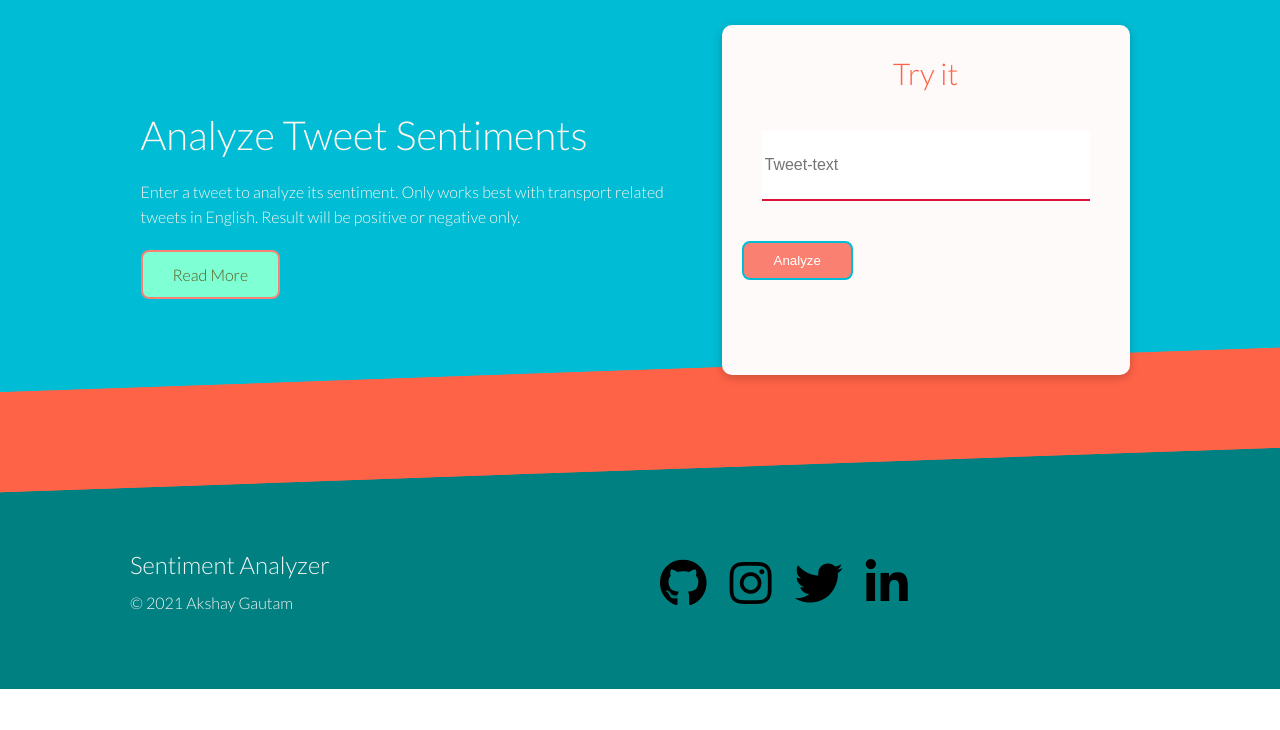
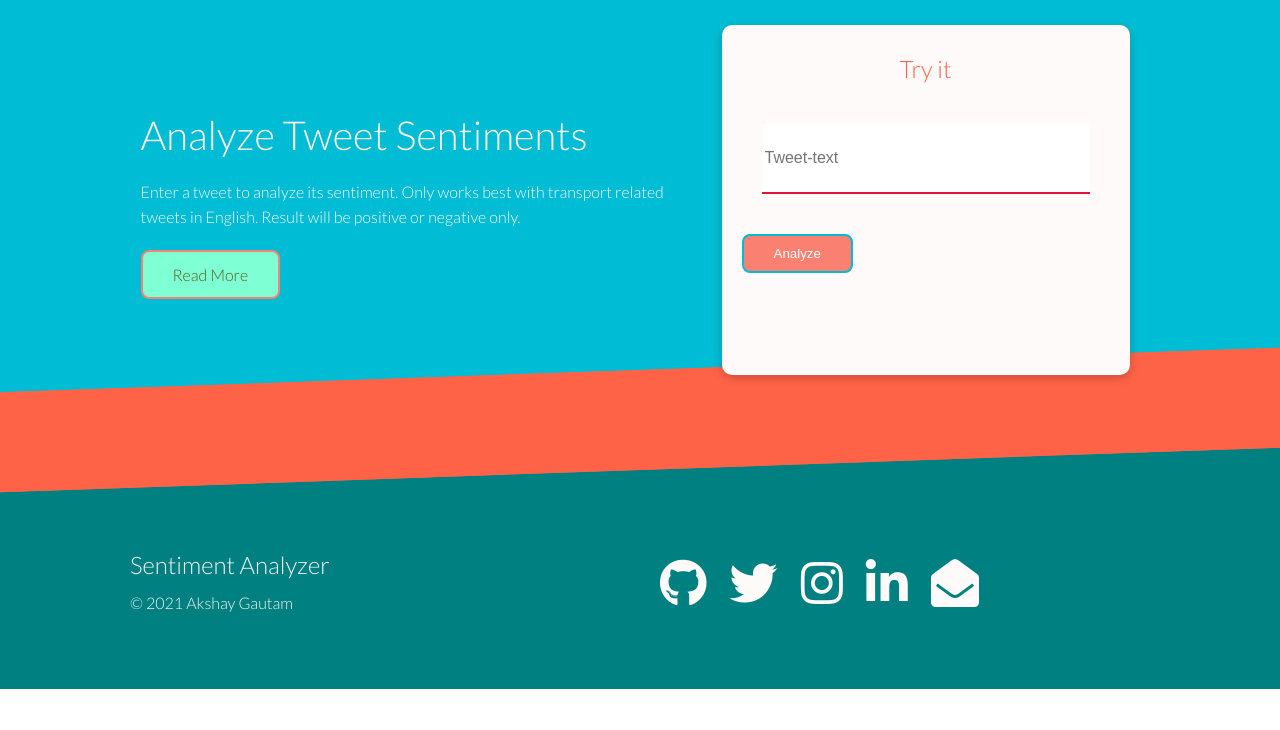
Before and after one commit to Ak-Gautam/Tweet_Sentiment, a Flask app: page / in a window 1280 px wide. Shown: the part 70-800 px from the top of the page. Run offline with Flask 2, Linux system fonts and the light colour scheme.

Commit message:
Better layout-final

```diff
--- a/static/style.css
+++ b/static/style.css
@@ -91,6 +91,11 @@ img {
     gap: 30px;
 }
 
+.input-text {
+    position : relative;
+    animation: slideInFromLeft 1s ease-in;
+}
+
 .input-form {
     position: relative;
     height: 350px;
@@ -118,7 +123,7 @@ img {
 }
 
 .card h2 {
-    font-size: 30px;
+    font-size: 3 0px;
     text-align: center;
 }
 
@@ -199,9 +204,29 @@ img {
 
 .footer .social a {
     margin: 0 10px;
-    color: black;
+    color: snow;
 }
-/*
+
+.fa-github:hover {
+    color: #000000;
+  }
+.fa-twitter:hover {
+    color: #00aced;
+  }
+
+.fa-instagram:hover {
+    color: #e1306c;
+  }
+
+.fa-linkedin-in:hover {
+    color: #0077B5;
+  }
+.fa-envelope-open:hover {
+    color: crimson;
+  }
+
+
+  /*
 .footer nav ul li {
     padding: 5px;
     display: block;
@@ -215,6 +240,26 @@ img {
     background-color: #333;
     transform: translateY(-3px);
 } */
+
+/* Animation */
+@keyframes slideInFromLeft {
+    0% {
+        transform: translateX(-100%);
+    }
+    100% {
+        transform: translateX(0);
+    }
+}
+
+@keyframes slideInFromRight {
+    0% {
+        transform: translateX(100%);
+    }
+    100% {
+        transform: translateX(0);
+    }
+}
+
 
 .bg-dark,
 .btn-dark {
--- a/templates/index.html
+++ b/templates/index.html
@@ -6,6 +6,7 @@
     <link rel="stylesheet" href="https://cdnjs.cloudflare.com/ajax/libs/font-awesome/5.15.1/css/all.min.css" integrity="sha512-+4zCK9k+qNFUR5X+cKL9EIR+ZOhtIloNl9GIKS57V1MyNsYpYcUrUeQc9vNfzsWfV28IaLL3i96P9sdNyeRssA==" crossorigin="anonymous" />
     <!-- <link rel="stylesheet" href="css/utilities.css"> -->
     <link rel="stylesheet" type="text/css" href="{{ url_for('static', filename='style.css') }}" />
+    <!-- <link rel="stylesheet" type="text/css" href="/static/style.css"/> -->
     <title>Sent. API</title>
 </head>
 <body>
@@ -15,16 +16,16 @@
             <h1 class="logo">Sentiment Analyzer</h1>
             <nav>
                 <ul>
-                    <li><a href="#">Home</a></li>
+                    <li><a href="#Home">Home</a></li>
                     <!-- <li><a href="#">About</a></li> -->
-                    <li><a href="#">Contact</a></li>
+                    <li><a href="#contact">Contact</a></li>
                 </ul>
             </nav>
         </div>
     </div>
     <!-- end navbar -->
     <!-- Input -->
-    <section class="input">
+    <section class="input" id="Home">
         <div class="container grid">
             <div class="input-text">
                 <h1>Analyze Tweet Sentiments</h1>
@@ -59,11 +60,12 @@
                     <li><a href="docs.html">Docs</a></li>
                 </ul>
             </nav> -->
-            <div class="social">
-                <a href="#"><i class="fab fa-github fa-3x"></i></a>
-                <a href="#"><i class="fab fa-instagram fa-3x"></i></a>
-                <a href="#"><i class="fab fa-twitter fa-3x"></i></a>
-                <a href="#"><i class="fab fa-linkedin-in fa-3x"></i></a>
+            <div class="social" id="contact">
+                <a href="https://github.com/Gautam-flash/"><i class="fab fa-github fa-3x"></i></a>
+                <a href="https://twitter.com/Gautam_AK_"><i class="fab fa-twitter fa-3x"></i></a>
+                <a href="https://www.instagram.com/akshaygautam010/?utm_medium=copy_link"><i class="fab fa-instagram fa-3x"></i></a>
+                <a href="https://www.linkedin.com/in/akshay-kumar-gautam-880b361a5"><i class="fab fa-linkedin-in fa-3x"></i></a>
+                <a href="mailto:akshaygautam010@gmail.com" target="_blank"><i class="fas fa-envelope-open fa-3x"></i></a>
             </div>
         </div>
     </footer>
```
